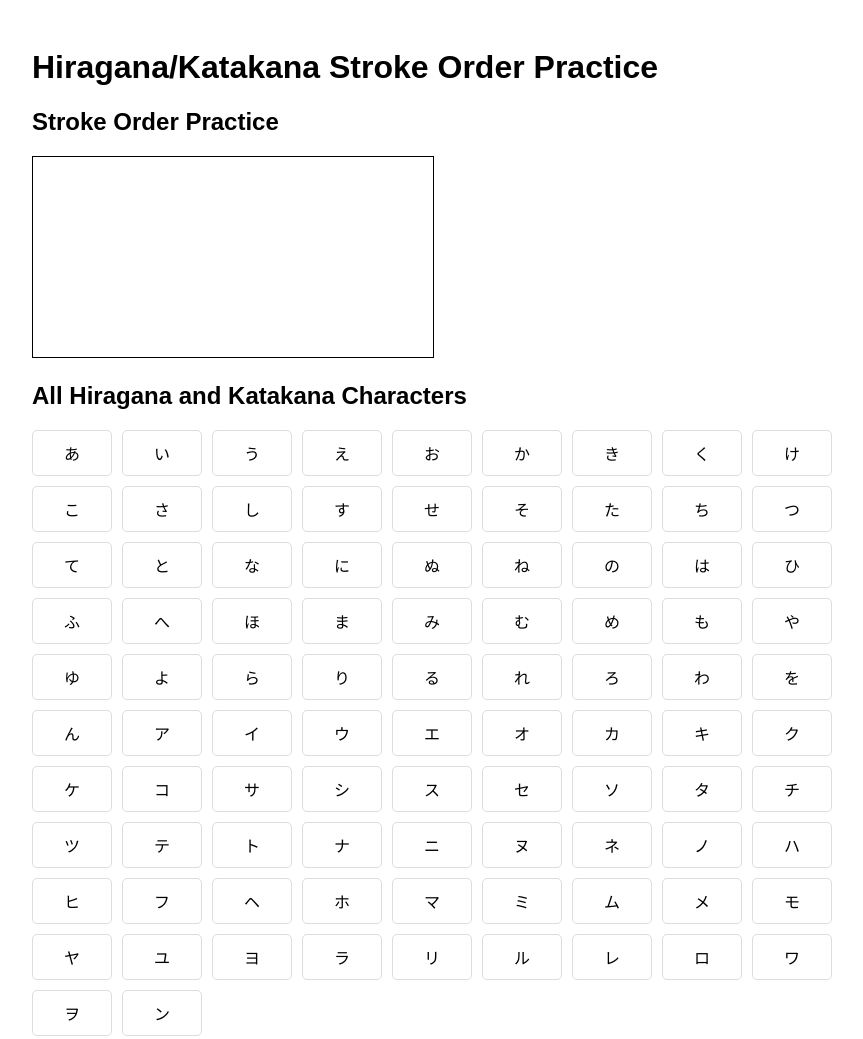
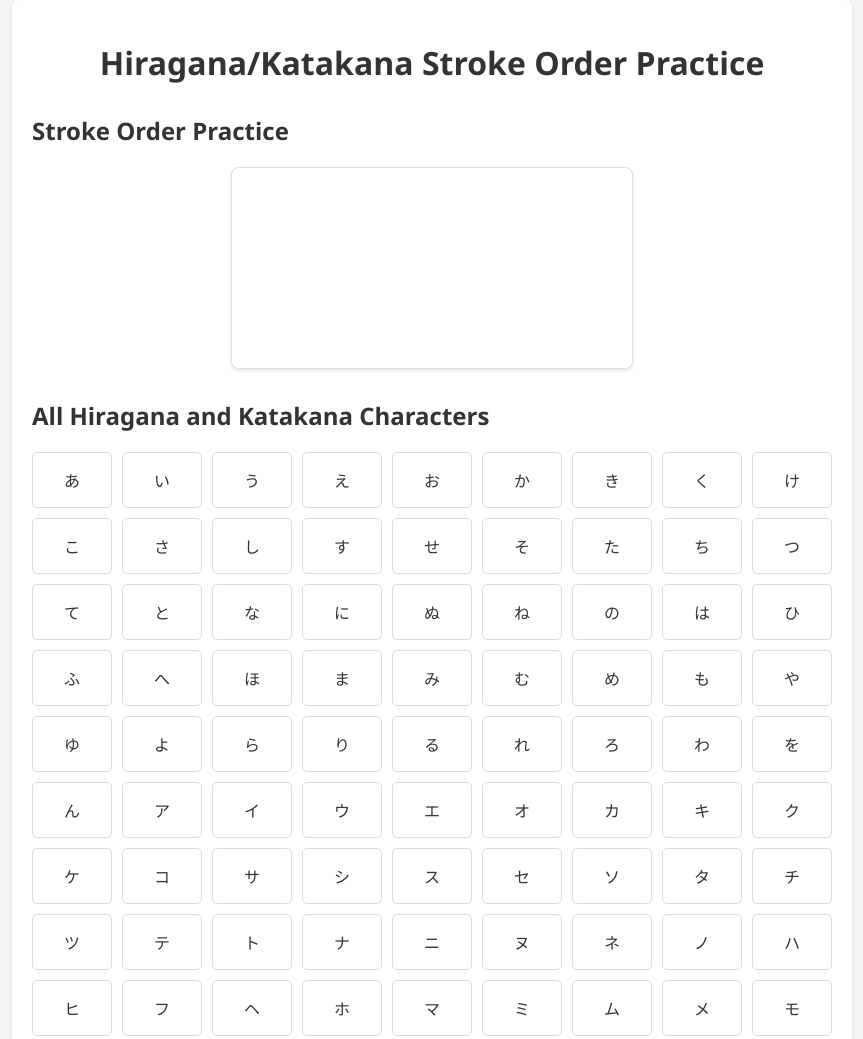
Before and after one commit to JakeHigham/Hiragana-Practice, a plain HTML site: page index.html in a window 1280 px wide. Shown: the top 1039 px of the page, without its empty margins (208-1071 px from the left). Drawn offline with Linux system fonts and the light colour scheme.

Commit message:
Add files via upload

```diff
--- a/style.css
+++ b/style.css
@@ -1,9 +1,24 @@
 /* Add your CSS styles here */
+body {
+    font-family: 'Segoe UI', Tahoma, Geneva, Verdana, sans-serif;
+    background-color: #f3f3f3; /* Light gray background */
+    color: #333;
+    margin: 0;
+    padding: 0;
+}
+
 .container {
     max-width: 800px;
     margin: 0 auto;
     padding: 20px;
-    font-family: Arial, sans-serif;
+    background-color: #fff;
+    border-radius: 8px;
+    box-shadow: 0 2px 4px rgba(0, 0, 0, 0.1);
+}
+
+h1 {
+    text-align: center;
+    margin-bottom: 30px;
 }
 
 .character-display {
@@ -12,14 +27,14 @@
 
 .character-grid {
     display: grid;
-    grid-template-columns: repeat(auto-fill, minmax(80px, 1fr)); /* Adjust grid layout */
+    grid-template-columns: repeat(auto-fill, minmax(80px, 1fr));
     grid-gap: 10px;
 }
 
 .character {
     border: 1px solid #ddd;
     border-radius: 5px;
-    padding: 10px;
+    padding: 15px;
     text-align: center;
     cursor: pointer;
     transition: transform 0.3s ease;
@@ -29,6 +44,24 @@
     transform: scale(1.05);
 }
 
+.stroke-order-practice {
+    margin-bottom: 30px;
+}
+
+#stroke-order-container {
+    display: flex;
+    justify-content: center;
+    align-items: center;
+}
+
 #stroke-canvas {
-    border: 1px solid #000;
+    border: 1px solid #ddd;
+    border-radius: 8px;
+    background-color: #fff;
+    box-shadow: 0 2px 4px rgba(0, 0, 0, 0.1);
+    cursor: crosshair;
 }
+
+#stroke-canvas:hover {
+    box-shadow: 0 4px 8px rgba(0, 0, 0, 0.2);
+}
```
